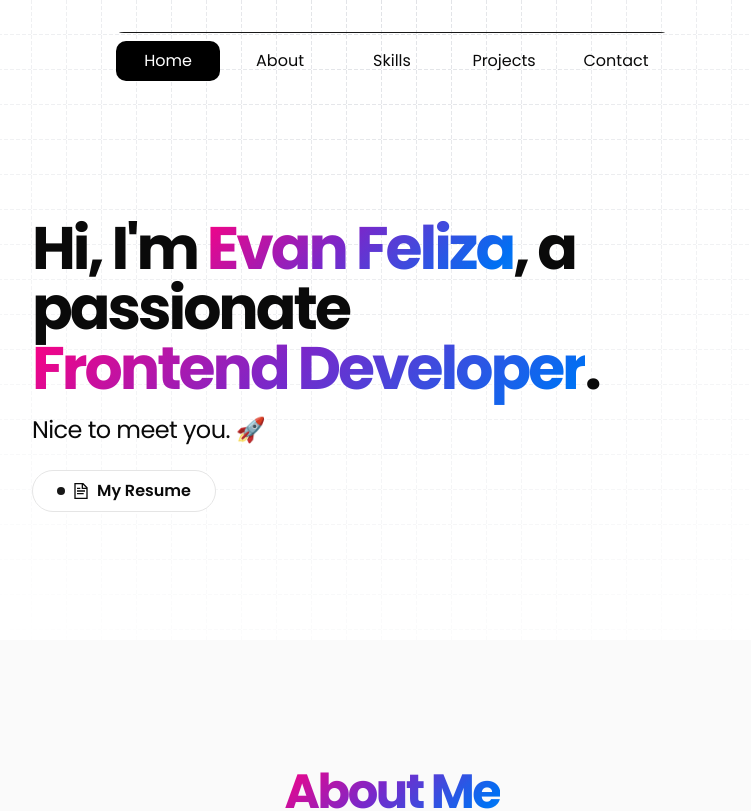
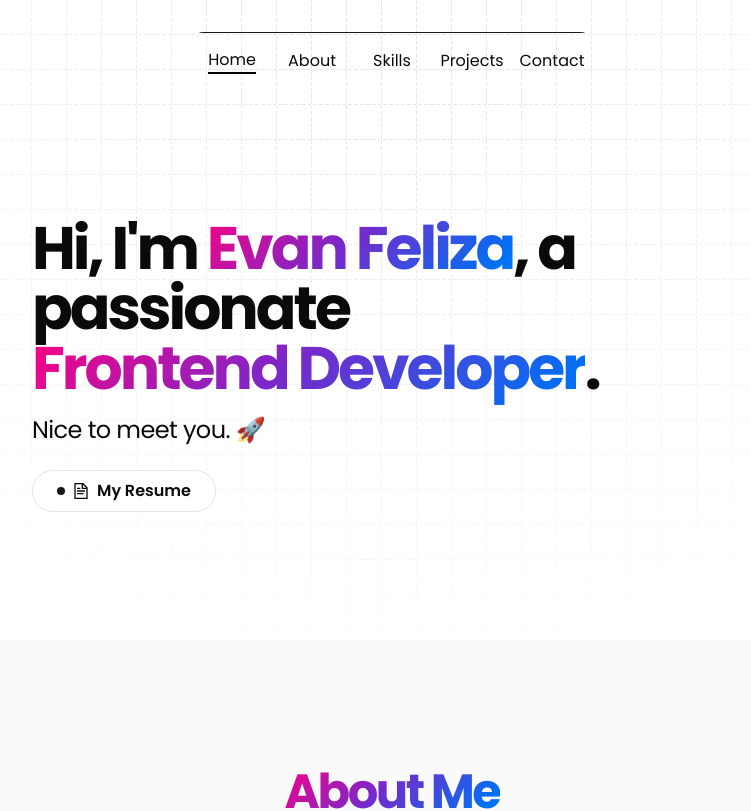
Before and after one commit to efeliza00/web-portfolio, a React (Vite) app: page / in a window 1280 px wide. Shown: the top 811 px of the page, without its empty margins (248-999 px from the left). Built offline with nearby package versions, Linux system fonts and the light colour scheme.

Commit message:
chore: updadte responsivess

```diff
--- a/index.html
+++ b/index.html
@@ -2,7 +2,7 @@
 <html lang="en">
     <head>
         <meta charset="UTF-8" />
-        <meta name="viewport" content="width=device-width, initial-scale=1.0, maximum-scale=1.0, user-scalable=no" />
+        <meta name="viewport" content="width=device-width, initial-scale=1.0" />
     </head>
     <body>
         <div id="root"></div>
--- a/src/components/contact-section.jsx
+++ b/src/components/contact-section.jsx
@@ -12,7 +12,7 @@ import { Dock, DockIcon } from "./magicui/dock"
 const ContactSection = ({ contact }) => {
     return (
         <Element name="contact">
-            <div className="container relative mx-auto max-w-3xl px-4 sm:px-6 py-16 sm:py-24 lg:py-32">
+            <div className="container relative mx-auto max-w-3xl px-4 sm:px-6 py-32 lg:py-44">
                 <BlurFade delay={0.25} inView>
                     <h2 className="text-4xl lg:text-2xl font-bold tracking-tighter sm:text-4xl xl:text-5xl/none text-center">
                         <AuroraText>Lets have a conversation.</AuroraText>
--- a/src/ui/navigation-dock.jsx
+++ b/src/ui/navigation-dock.jsx
@@ -1,27 +1,40 @@
 import { Dock, DockIcon } from "@/components/magicui/dock"
 import { ScrollProgress } from "@/components/magicui/scroll-progress"
+import { useEffect, useState } from "react"
 import { Link } from "react-scroll"
+
 const NavigationDock = ({ navigations }) => {
+    const [isScrolled, setIsScrolled] = useState(false)
+    useEffect(() => {
+        const handleScroll = () => setIsScrolled(window.scrollY > 10)
+        window.addEventListener("scroll", handleScroll)
+        return () => window.removeEventListener("scroll", handleScroll)
+    }, [])
+
     return (
-        <Dock className="invisible md:visible justify-between gap-2 sticky top-3 z-50 overflow-hidden border-none">
+        <Dock
+            className={`hidden lg:flex max-w-xl ${isScrolled ? "border" : "border-none"} border-1 md:visible overflow-hidden sticky top-3 z-50 `}
+        >
             {navigations?.map((navigation) => (
+                <DockIcon className={`cursor-pointer mx-4`}>
                     <Link
                         key={navigation.value}
                         to={navigation.value}
                         activeClass="active"
                         activeStyle={{
-                        backgroundColor: "black",
-                        color: "white",
+                            boxSizing: "border-box",
+                            borderBottom: "2px solid black",
+                            duration: "400",
                         }}
                         isDynamic={true}
                         spy={true}
                         smooth={true}
                         duration={500}
                         offset={-200}
-                    className={`relative px-8 hover:bg-secondary rounded-lg transition-all duration-300 ease-out cursor-pointer `}
                     >
-                    <DockIcon>{navigation.label}</DockIcon>
+                        {navigation.label}
                     </Link>
+                </DockIcon>
             ))}
             <ScrollProgress className="bg-primary" />
         </Dock>
```
Lines whose indentation alone changed are shown as unchanged.
